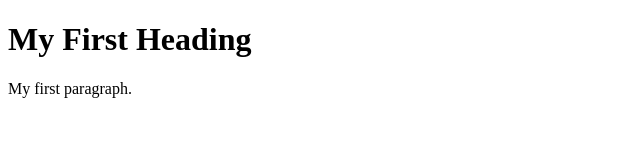
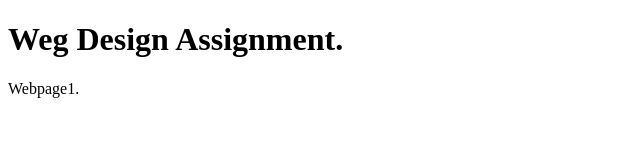
Before and after one commit to SarangKang/Webpage1, a plain HTML site: page index.html in a window 1280 px wide. Shown: the whole page, without its empty margins (0-640 px from the left). Drawn offline with Linux system fonts and the light colour scheme.

Commit message:
Update index.html

```diff
--- a/index.html
+++ b/index.html
@@ -5,8 +5,8 @@
 </head>
 <body>
 
-<h1>My First Heading</h1>
-<p>My first paragraph.</p>
+<h1>Weg Design Assignment.</h1>
+<p>Webpage1.</p>
 
 </body>
 </html>
```
